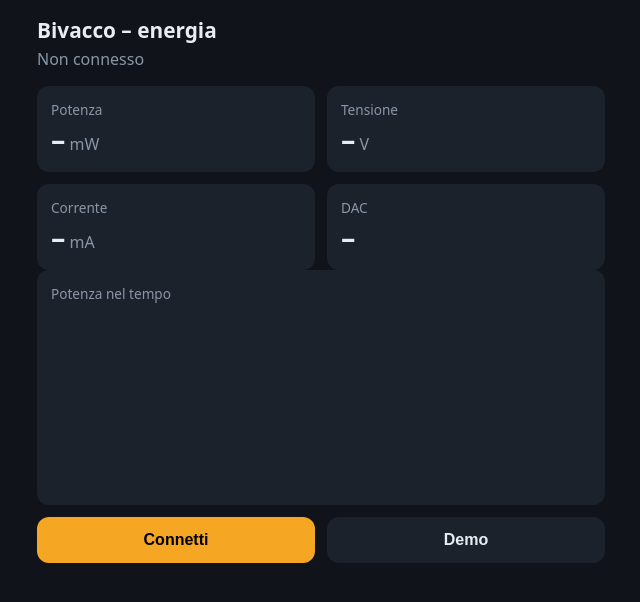
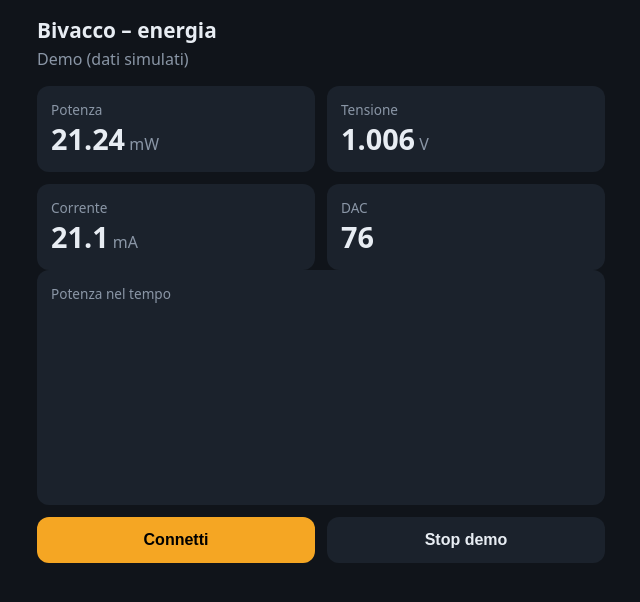
Before and after one commit to AleRossiS/BivaccoApp, a plain HTML site: page index.html in a window 1280 px wide. Both pictures are taken after a click on the button "Demo". Shown: the whole page, without its empty margins (319-959 px from the left). Drawn offline with Linux system fonts and the light colour scheme.

Commit message:
continued the page

```diff
--- a/index.html
+++ b/index.html
@@ -98,5 +98,53 @@
     <button id="btnConnect">Connetti</button>
     <button id="btnDemo" class="secondary">Demo</button>
   </div>
+
+  <script>
+    /* Write a status line under the title. */
+    function setStatus(text) {
+      document.getElementById('status').textContent = text;
+    }
+
+    /* Show one sample in the 4 cards. Single entry point for both demo and BLE data. */
+    function showSample(v, i, p, dac) {
+      document.getElementById('v').textContent   = v.toFixed(3);
+      document.getElementById('i').textContent   = i.toFixed(1);
+      document.getElementById('p').textContent   = p.toFixed(2);
+      document.getElementById('dac').textContent = dac.toFixed(0);
+    }
+
+    // ---- Demo mode: fake data from the Thevenin model of the test rig ----
+    const V0 = 2.07;    // [V]   open-circuit voltage
+    const R  = 50.4;    // [ohm] internal resistance
+    let demoTimer = null;   // id of the running timer, null = demo off
+
+    /* One fake sample: DAC wanders around the MPP like P&O does, V and I follow the model. */
+    function demoSample() {
+      const dac = 72 + 2 * Math.floor(Math.random() * 4);              // 72, 74, 76 or 78
+      const i = 19.5 + 0.8 * (dac - 74) + (Math.random() - 0.5) * 0.2; // [mA]
+      const v = V0 - R * i / 1000;                                     // [V]
+      const p = v * i;                                                 // [mW]
+      showSample(v, i, p, dac);
+    }
+
+    /* Start/stop the demo (called when the Demo button is pressed). */
+    function toggleDemo() {
+      const btn = document.getElementById('btnDemo');
+      if (demoTimer !== null) {          // demo running -> stop it
+        clearInterval(demoTimer);
+        demoTimer = null;
+        btn.textContent = 'Demo';
+        setStatus('Non connesso');
+        return;
+      }
+      demoTimer = setInterval(demoSample, 2000);   // call demoSample every 2 s
+      demoSample();                                // first sample right away
+      btn.textContent = 'Stop demo';
+      setStatus('Demo (dati simulati)');
+    }
+
+    // ---- Wire the buttons to the functions ----
+    document.getElementById('btnDemo').addEventListener('click', toggleDemo);
+  </script>
 </body>
 </html>
```
